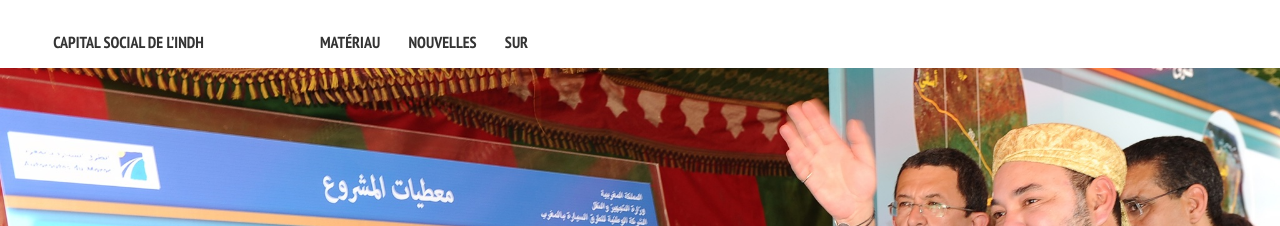
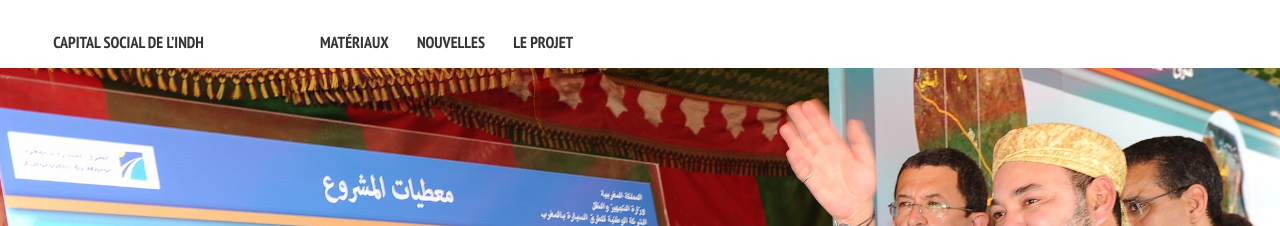
Before and after one commit to bquast/ondh, a Jekyll site: the page built from index.md, in a window 1280 px wide. Shown: the top 226 px of the page. Built offline with Jekyll 4.4.1, drawn with Linux system fonts in a browser that asks for light colours; nearby versions of some CDN libraries.

Commit message:
fix link projet

```diff
--- a/_data/navigation.yml
+++ b/_data/navigation.yml
@@ -1,10 +1,10 @@
 # Site navigation links
 
-- title: matériau
+- title: matériaux
   url: /materiau
 
 - title: nouvelles
   url: /posts/
 
-- title: Sur
-  url: /sur/
+- title: Le projet
+  url: /projet/
```
